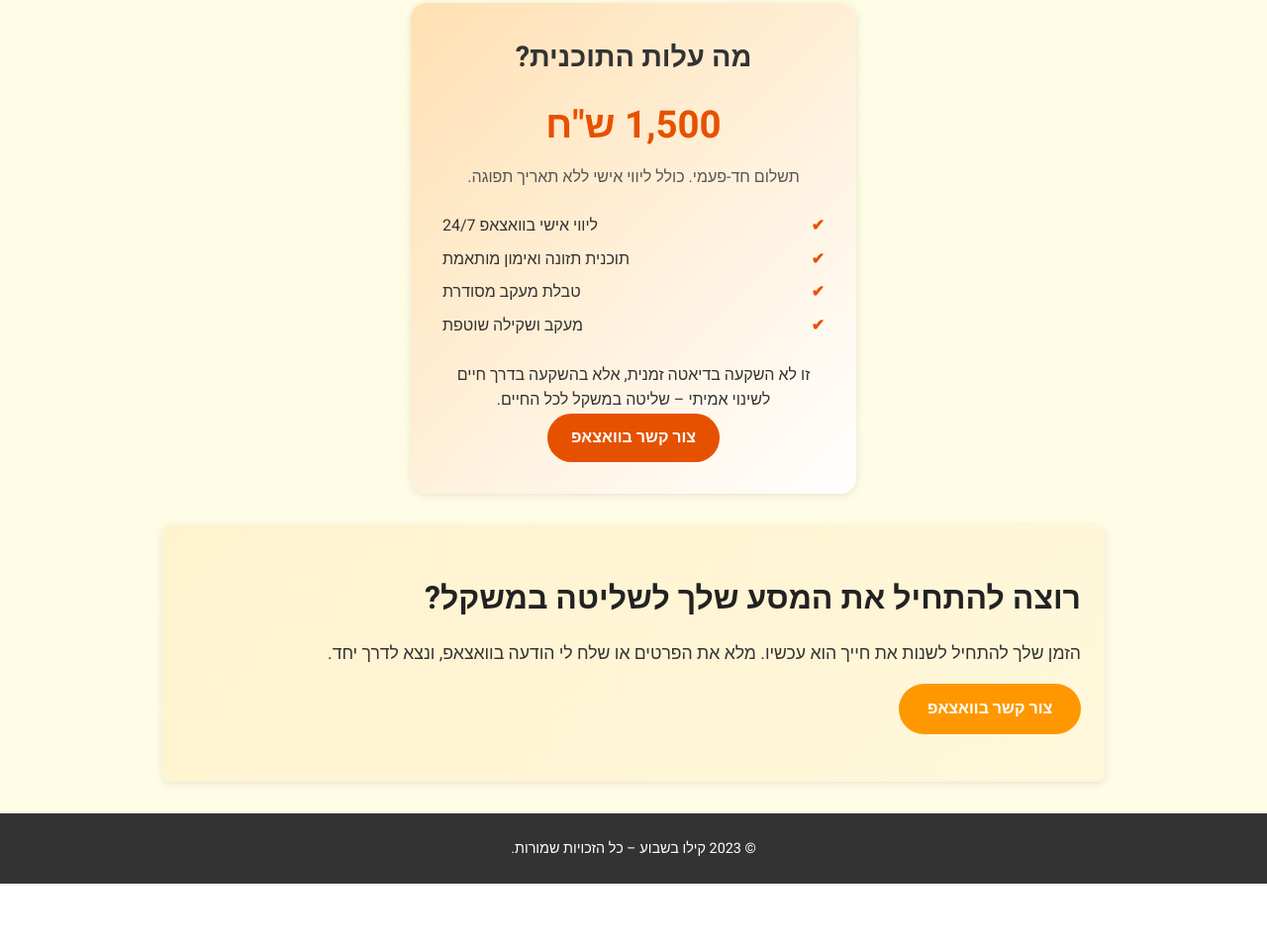
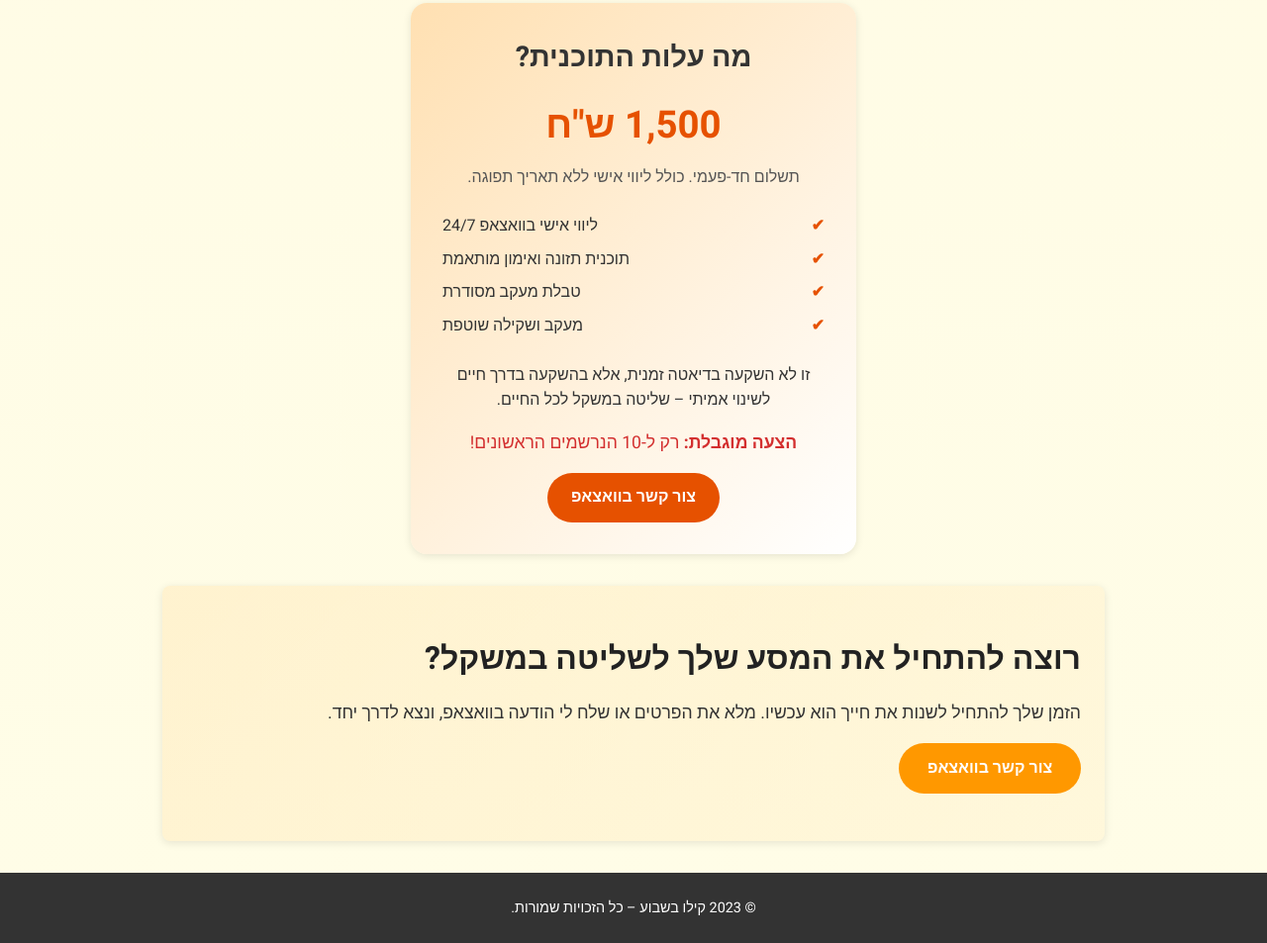
Before and after one commit to noampla/gogomatic, a plain HTML site: page index-kilo.html in a window 1280 px wide. Shown: the part 3592-4545 px from the top of the page at 99% size. Before the commit the page ends 4485 px from the top, so only its background shows below. Drawn offline with Linux system fonts and the light colour scheme.

Commit message:
limited time offer

```diff
--- a/index-kilo.css
+++ b/index-kilo.css
@@ -264,3 +264,10 @@
     margin-bottom: 0.5rem;
     color: #222;
   }
+
+  .limited-offer {
+    color: #d32f2f;
+    font-size: 1.1rem;
+    margin: 1rem 0;
+    text-align: center;
+  }
--- a/index-kilo.html
+++ b/index-kilo.html
@@ -164,7 +164,13 @@
             זו לא השקעה בדיאטה זמנית, אלא בהשקעה בדרך חיים לשינוי אמיתי – שליטה במשקל לכל החיים.
           </p>
 
-        <a href="https://wa.me/972545567213?text=שלום,%20ראיתי%20את%20התוכנית%20'קילו%20בשבוע'%20ואני%20רוצה%20לקבל%20פרטים%20נוספים." class="cta-button">צור קשר בוואצאפ</a>
+          <p class="limited-offer">
+            <strong>הצעה מוגבלת:</strong> רק ל-10 הנרשמים הראשונים!
+          </p>
+
+          <a href="https://wa.me/972545567213?text=שלום,%20ראיתי%20את%20התוכנית%20'קילו%20בשבוע'%20ואני%20רוצה%20לקבל%20פרטים%20נוספים." class="cta-button">
+            צור קשר בוואצאפ
+          </a>
         </div>
       </section>
 
```
Lines whose indentation alone changed are shown as unchanged.
